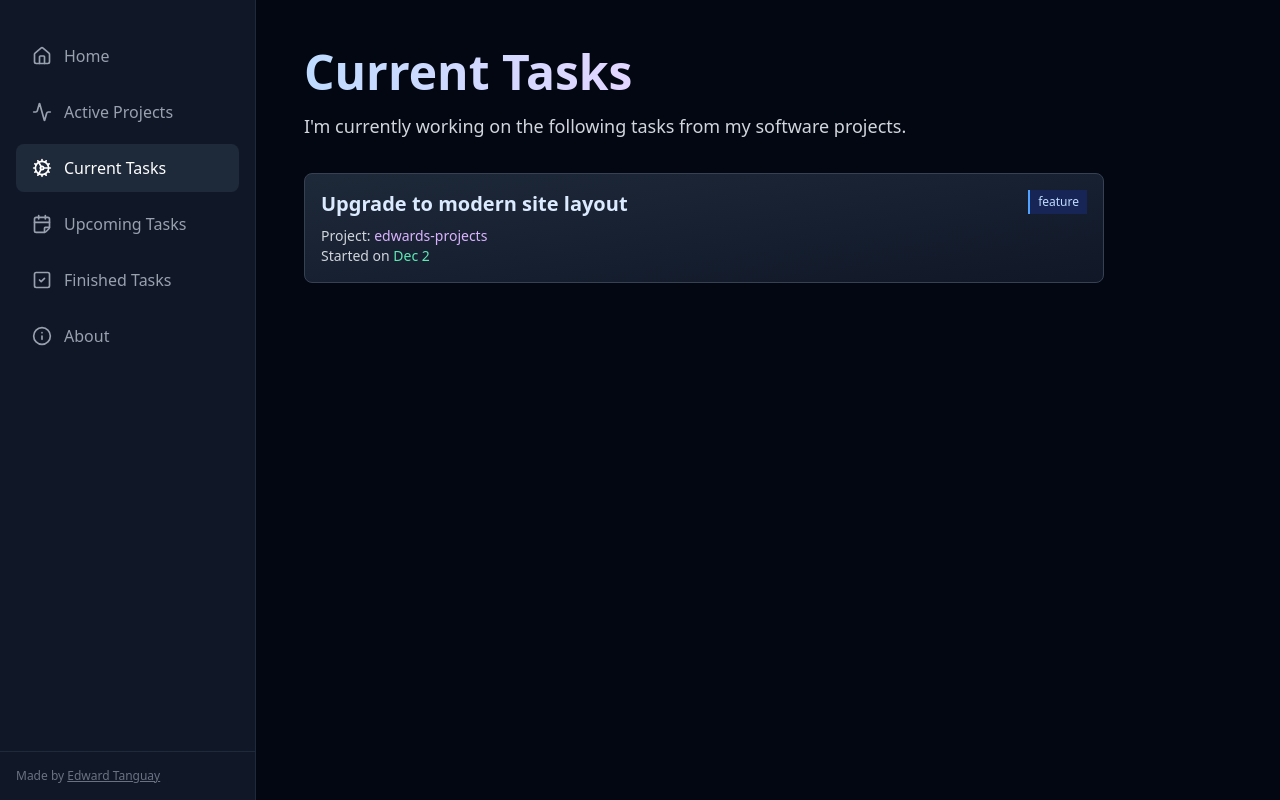
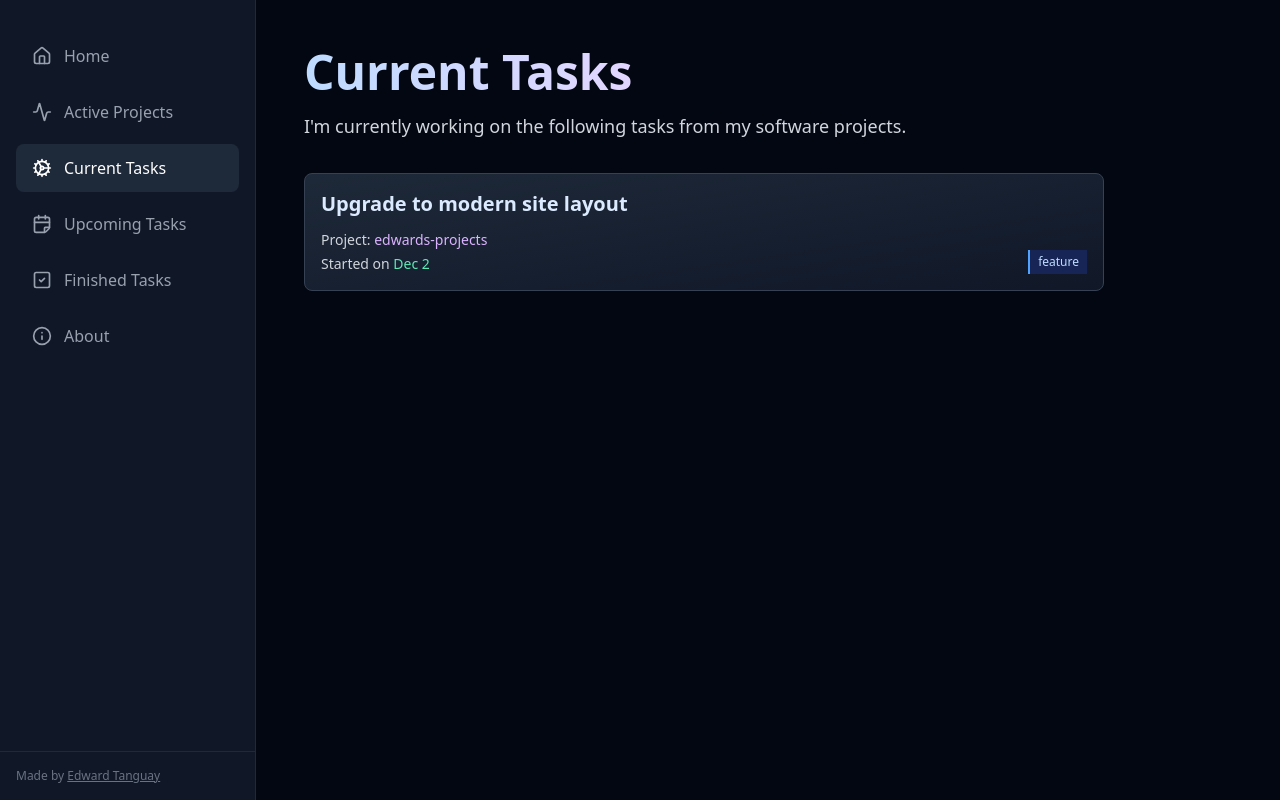
Before and after one commit to edwardtanguay/edwards-projects-v2, a Next.js app: page /current-tasks in a window 1280 px wide. Built offline with nearby package versions, Linux system fonts and the light colour scheme.

Commit message:
...feature lowered

```diff
--- a/src/app/current-tasks/page.tsx
+++ b/src/app/current-tasks/page.tsx
@@ -26,14 +26,11 @@ export default function Company() {
 							key={task.suuid}
 							className="bg-gradient-to-br from-gray-800 to-gray-900 border border-gray-700 rounded-lg p-4 hover:border-blue-600 hover:shadow-lg hover:shadow-blue-500/20 transition"
 						>
-							<div className="flex items-start justify-between mb-2">
-								<h2 className="text-xl font-semibold text-blue-100">
+							<h2 className="text-xl font-semibold text-blue-100 mb-3">
 								{task.title}
 							</h2>
-								<span className="inline-block px-2 py-1 text-xs font-medium bg-blue-950 text-blue-200 border-l-2 border-blue-400">
-									{task.kind}
-								</span>
-							</div>
+							<div className="flex justify-between items-end gap-3">
+								<div className="flex flex-col gap-1">
 									<p className="text-sm text-gray-300">
 										Project:{" "}
 										<span className="text-purple-300 font-medium">
@@ -54,6 +51,11 @@ export default function Company() {
 										</p>
 									)}
 								</div>
+								<span className="inline-block px-2 py-1 text-xs font-medium bg-blue-950 text-blue-200 border-l-2 border-blue-400">
+									{task.kind}
+								</span>
+							</div>
+						</div>
 					))}
 				</div>
 			</div>
```
Lines whose indentation alone changed are shown as unchanged.
